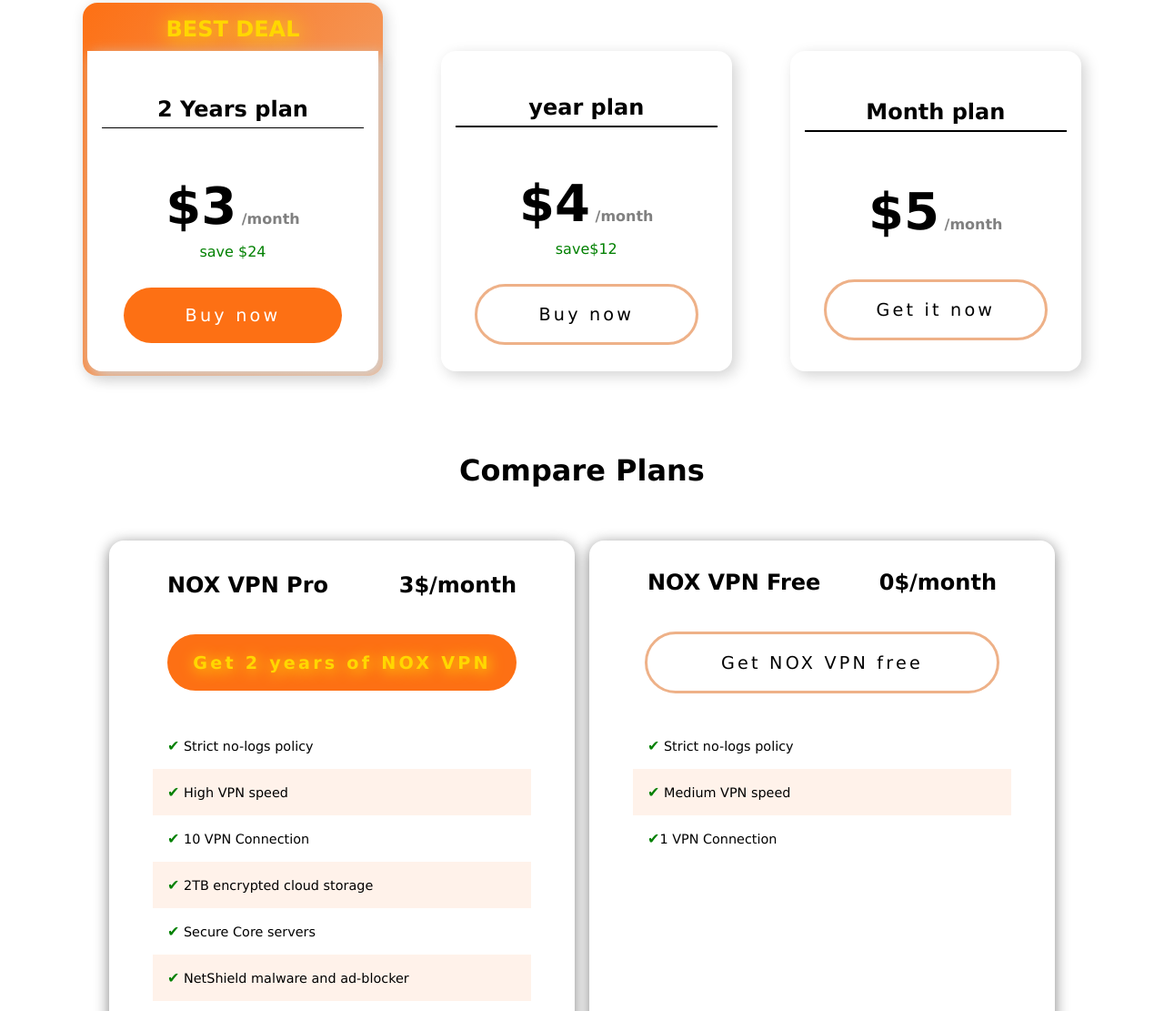
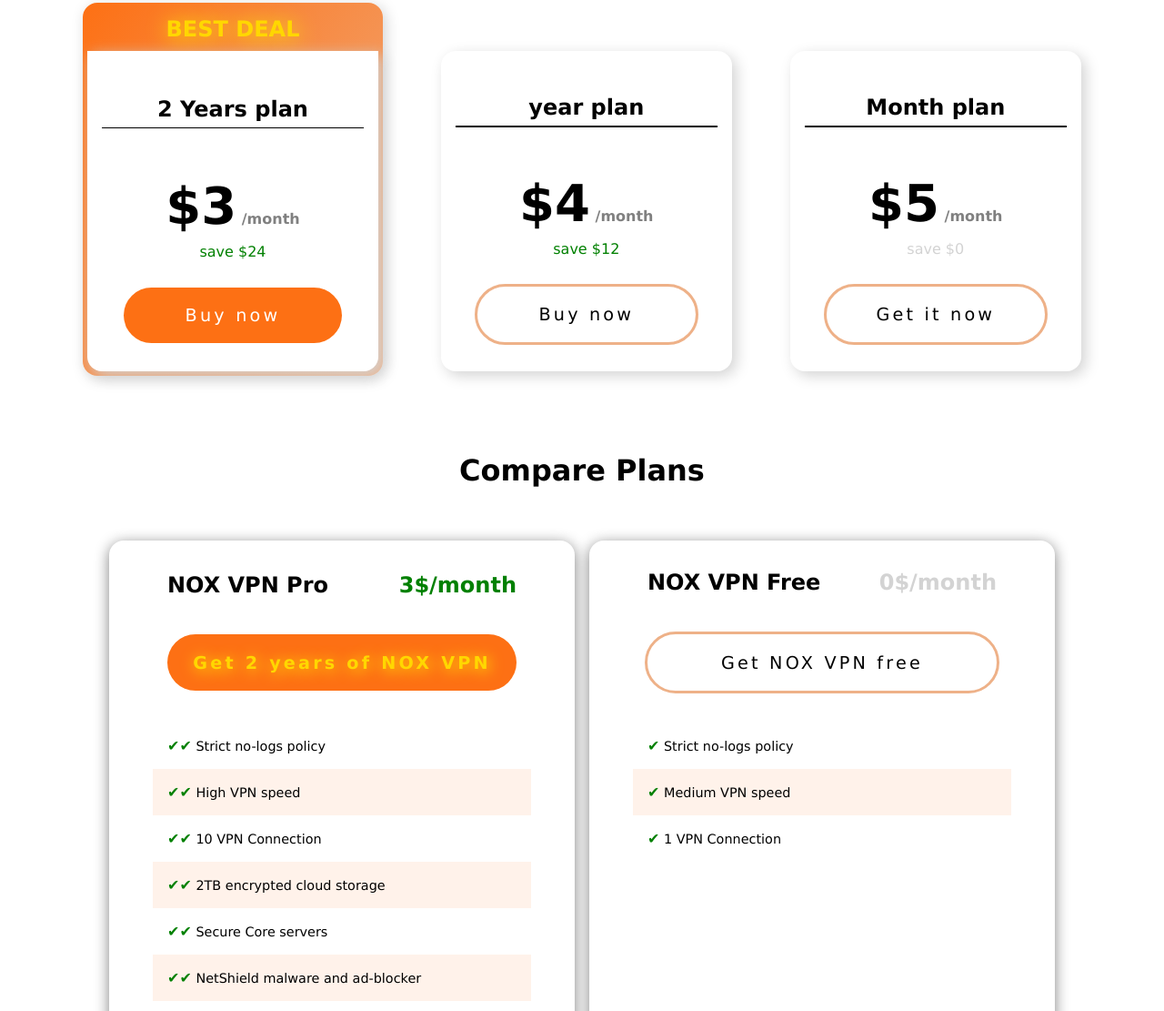
Before and after one commit to Nogreff/Project2, a plain HTML site: page pricing.html in a window 1280 px wide. Shown: the part 402-1513 px from the top of the page at 91% size. Drawn offline with Linux system fonts and the light colour scheme.

Commit message:
update - somme visual stuff got fixed and somme imgs got lighter

```diff
--- a/assets/css/styles.css
+++ b/assets/css/styles.css
@@ -737,6 +737,9 @@
 }
 .description_more{
     margin: 5rem auto;
+    display: flex;
+    flex-direction: column;
+    align-items: center;
 }
 .description_more h1{
     font-size: 2rem;
@@ -755,7 +758,17 @@
 .general_info h2{
     text-align: center;
 }
-
+.more_list{
+    padding: 0;
+    display: flex;
+    flex-wrap: wrap;
+    justify-content: center;
+    max-width: 80rem;
+}
+.more_list li{
+    width: 20rem;
+    margin: 1rem;
+}
 .more_list li span{
     color:greenyellow;
     font-size: 1.5rem;
@@ -879,10 +892,17 @@
     text-align: center;
 }
 .info_1year::after{
-    content:"save$12";
+    content:"save $12";
     display: block;
     font-size: 1rem;
     color: green;
+    text-align: center;
+}
+.info_1month::after{
+    content:"save $0";
+    display: block;
+    font-size: 1rem;
+    color: lightgray;
     text-align: center;
 }
 @media(max-width:70rem){
@@ -984,6 +1004,12 @@
     color: green;
     font-size: 1rem;
 }
+.price_offer{
+    color: green;
+}
+.price_no_offer{
+    color:lightgray;
+}
 @media(max-width:66rem){
     .details_perks{
         width: 16rem;
@@ -1035,6 +1061,9 @@
 }
 .description_info a{
     width: 15rem;
+}
+.description_info>.button_stnd{
+    margin-top: 3rem;
 }
 .main_downloads{
     min-height: 20rem;
--- a/pricing.html
+++ b/pricing.html
@@ -59,7 +59,7 @@
                     <div class="price_top"></div>
                     <div class="price_info">
                         <h2>Month plan</h2>
-                        <span><h1>$5</h1></span>
+                        <span class="info_1month"><h1>$5</h1></span>
                         <a class="button_stnd_rc">Get it now </a>
                     </div>
                 </div>
@@ -70,31 +70,31 @@
             <div class="details_wrapper">
                 <div class="details_perks best_offer">
                     <div class="perks_price">
-                        <span><p>NOX VPN Pro</p><p>3$/month</p></span>
+                        <span><p>NOX VPN Pro</p><p class="price_offer">3$/month</p></span>
                         <a class="button_stnd_rc_f">Get 2 years of NOX VPN</a>
                     </div>
                     <div class="perks_info">
                         <ul>
-                            <li><span>&#10004;</span> Strict no-logs policy</li>
-                            <li><span>&#10004;</span> High VPN speed</li>
-                            <li><span>&#10004;</span> 10 VPN Connection</li>
-                            <li><span>&#10004;</span> 2TB encrypted cloud storage</li>
-                            <li><span>&#10004;</span> Secure Core servers</li>
-                            <li><span>&#10004;</span> NetShield malware and ad-blocker</li>
+                            <li><span>&#10004;&#10004;</span> Strict no-logs policy</li>
+                            <li><span>&#10004;&#10004;</span> High VPN speed</li>
+                            <li><span>&#10004;&#10004;</span> 10 VPN Connection</li>
+                            <li><span>&#10004;&#10004;</span> 2TB encrypted cloud storage</li>
+                            <li><span>&#10004;&#10004;</span> Secure Core servers</li>
+                            <li><span>&#10004;&#10004;</span> NetShield malware and ad-blocker</li>
                         </ul>
                     </div>
 
                 </div>
                 <div class="details_perks">
                     <div class="perks_price">
-                        <span><p>NOX VPN Free</p><p>0$/month</p></span>
+                        <span><p>NOX VPN Free</p><p class="price_no_offer">0$/month</p></span>
                         <a class="button_stnd_rc">Get NOX VPN free</a>
                     </div>
                     <div class="perks_info">
                         <ul>
                             <li><span>&#10004;</span> Strict no-logs policy</li>
                             <li><span>&#10004;</span> Medium VPN speed</li>
-                            <li><span>&#10004;</span>1 VPN Connection</li>
+                            <li><span>&#10004;</span> 1 VPN Connection</li>
 
                         </ul>
                     </div>
```
Also changed, not shown: download.html (+1 -1 lines), features.html (+1 -3 lines), index.html (+3 -3 lines), assets/img/Untitled-11.png (added), assets/img/download_icons/down.jpg (added), assets/img/features.jpg (added).
